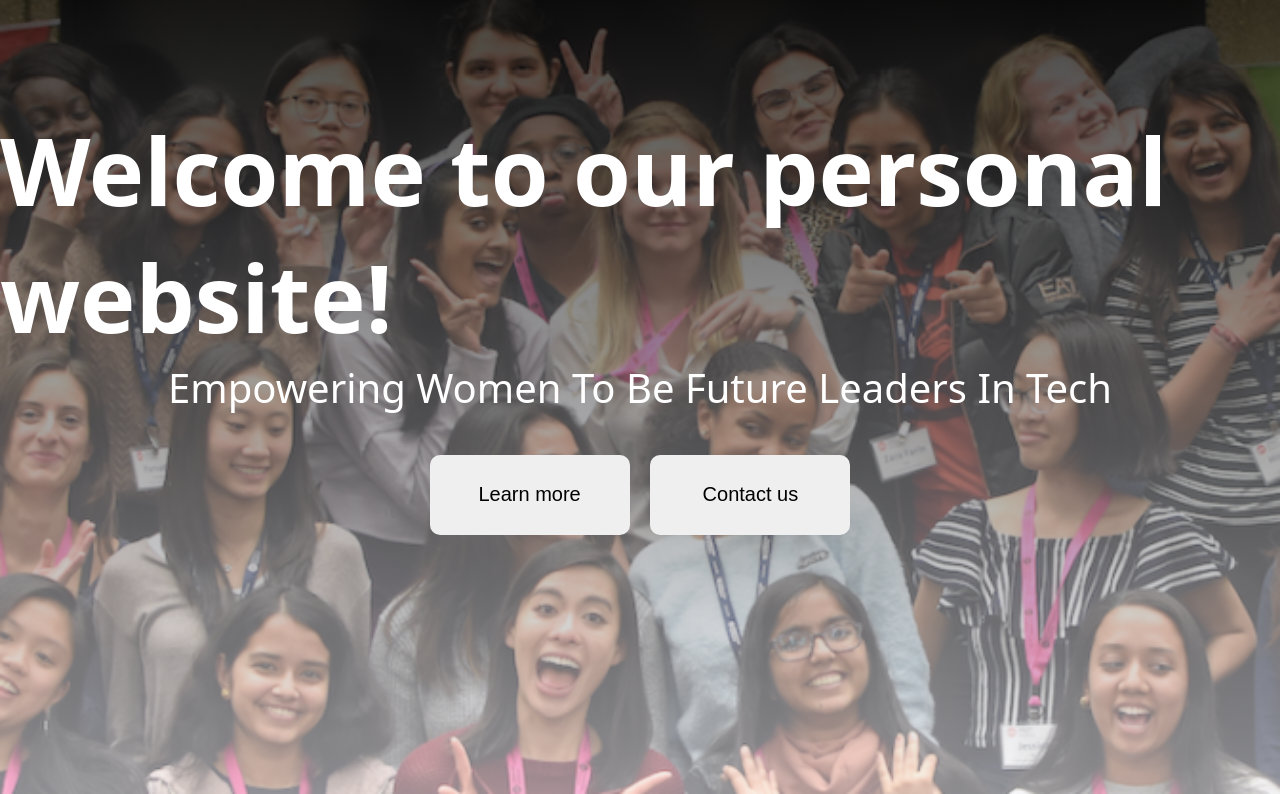
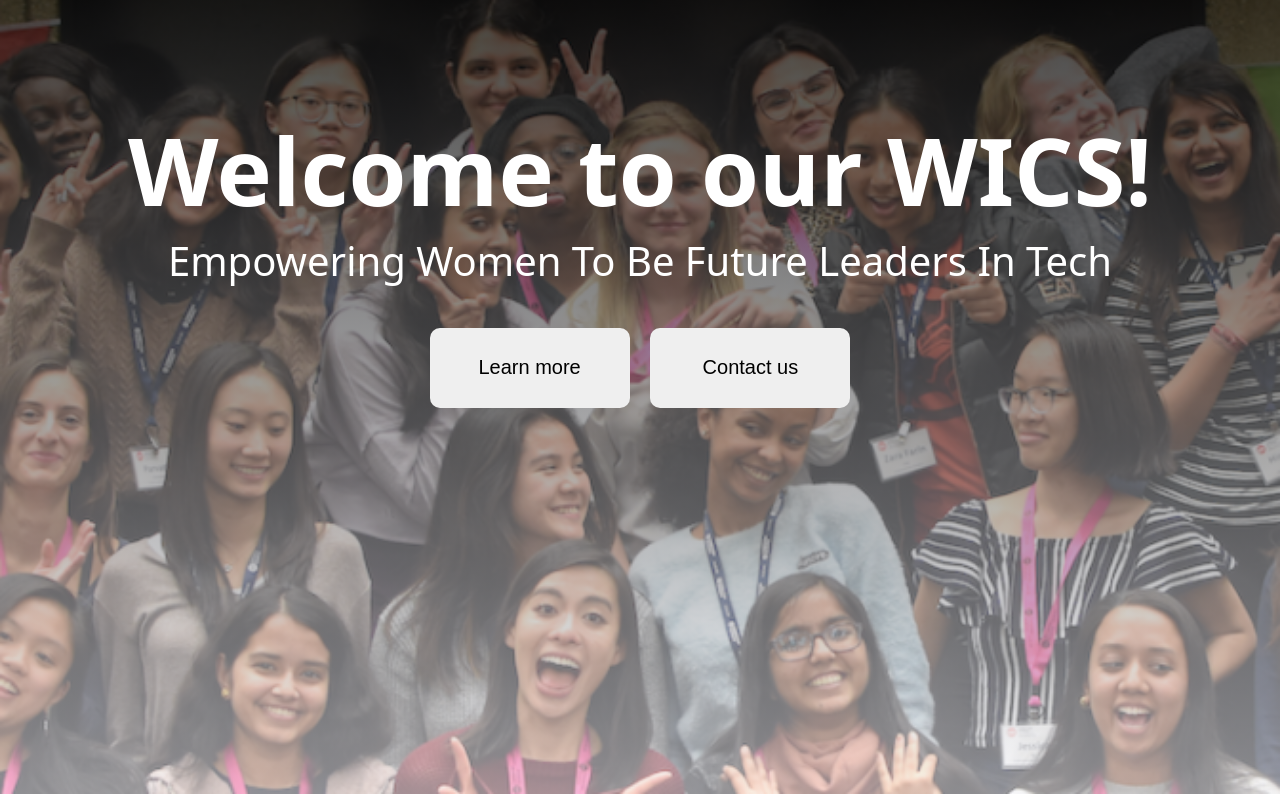
Before and after one commit to Olympicene/WICS-website-workshop, a plain HTML site: page index.html in a window 1280 px wide. Shown: the part 118-912 px from the top of the page. Drawn offline with Linux system fonts and the light colour scheme.

Commit message:
workshop update

```diff
--- a/index.html
+++ b/index.html
@@ -28,7 +28,7 @@
       <div class="content">
         <div class="left">
             <dev class="welcome">
-              <h3> Welcome to our personal website!</h3>
+              <h3> Welcome to our WICS!</h3>
               <p> Empowering Women To Be Future Leaders In Tech </p>
               <div class="buttons">
                 <button class="learn"> Learn more</button>
```
